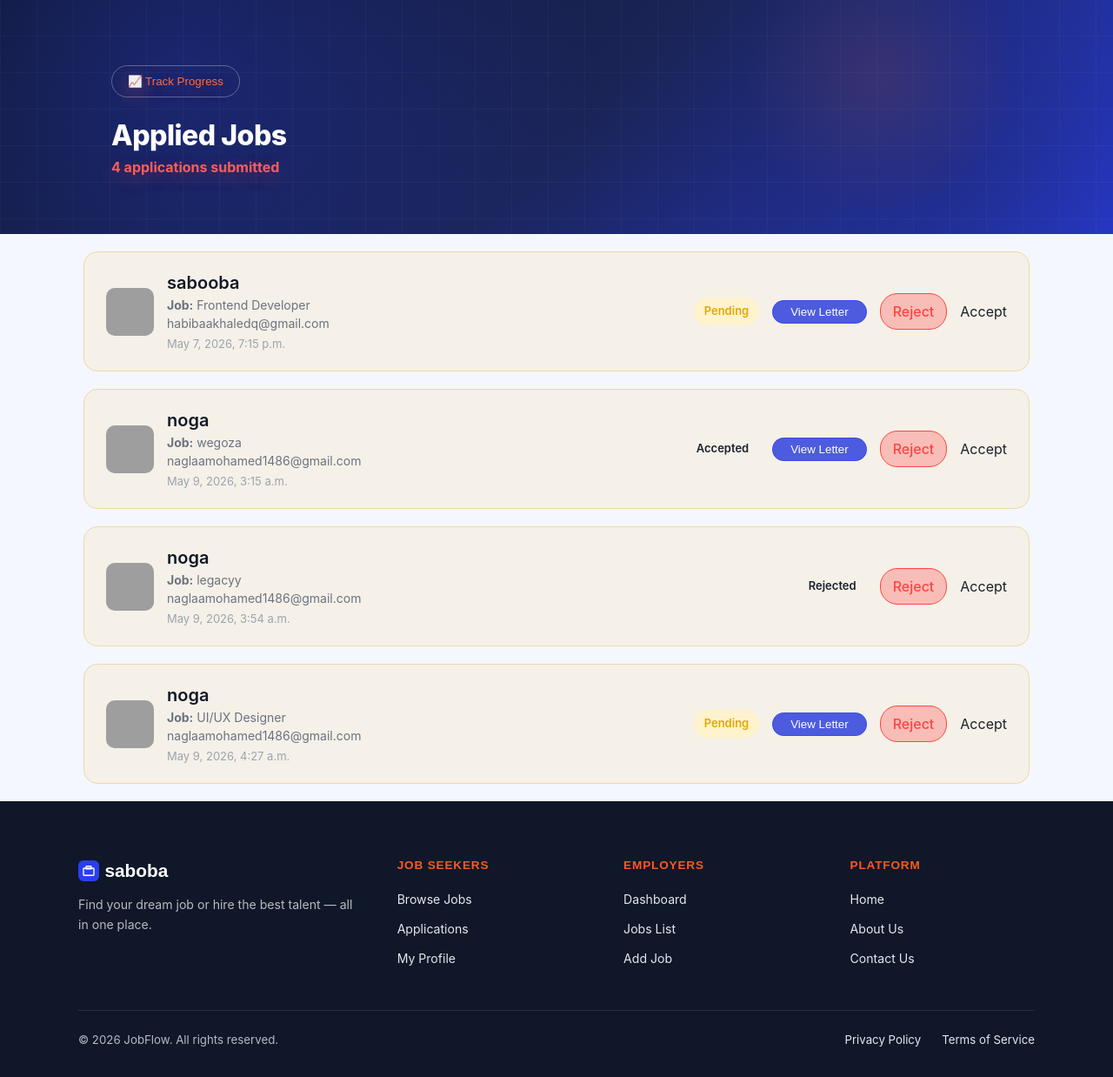
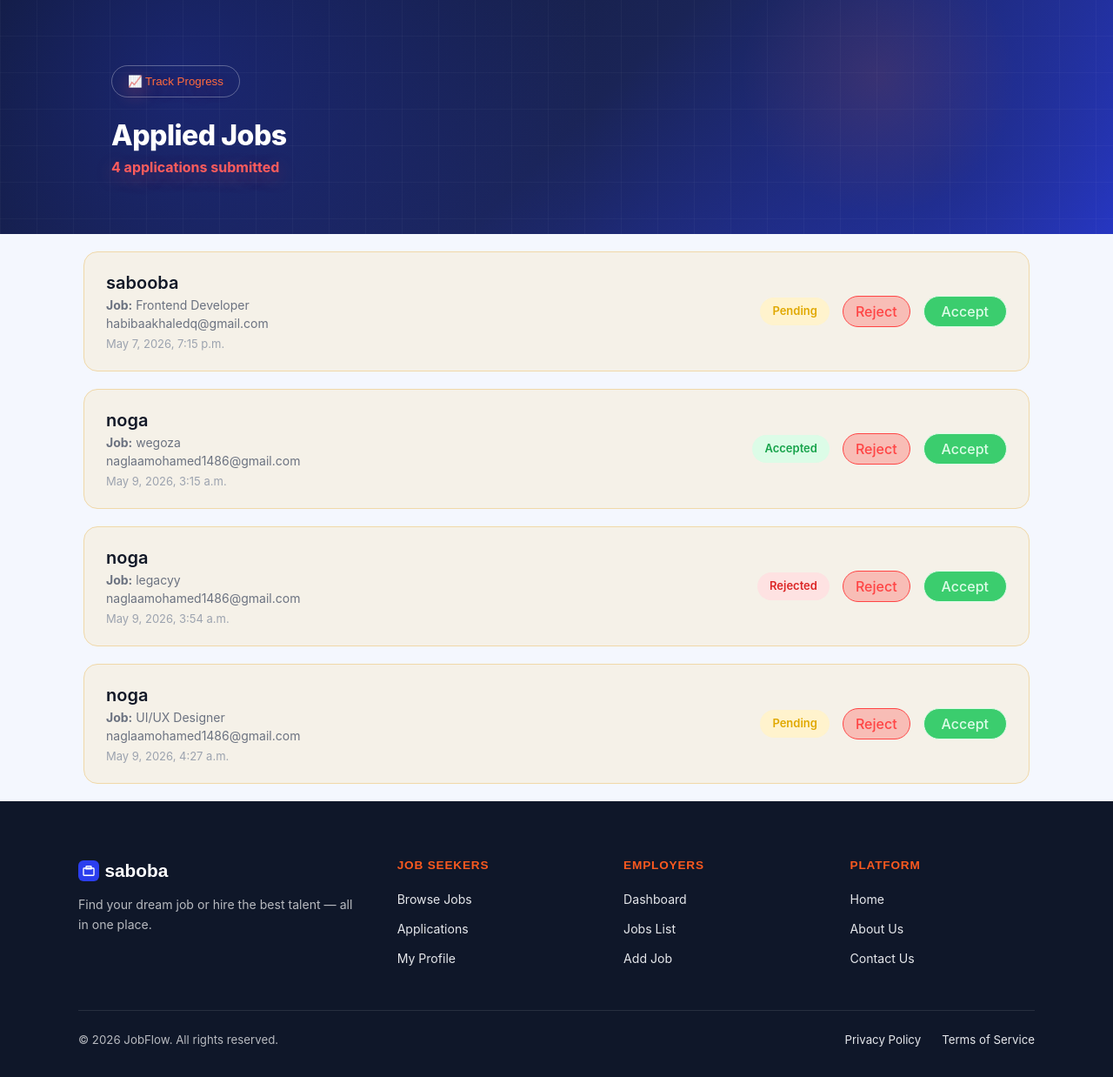
Before and after one commit to naglaamohamed1486-droid/A5er-saboba-isa, a Django app: template templates/Jobs/adminapply.html in a window 1280 px wide. Shown: the part 69-1307 px from the top of the page at 87% size. Run offline with Django 5.2, Linux system fonts and the light colour scheme; the template is opened without the code that fills it: values that come from a table or form of the project are taken from there, others are empty; data comes from the database, SQL or seed files in the repository; both versions use the stored data as it was after the commit; grey boxes are pictures that could not be loaded.

Commit message:
hn5laaas

```diff
--- a/static/css/appliedjobs.css
+++ b/static/css/appliedjobs.css
@@ -93,7 +93,7 @@ main{
   background-color:  hsl(0, 100%, 63% ,0.3);
   color: #ff4444;
   border: 1px solid #ff4444;
-  padding: 8px 14px;
+  padding: 5px 14px;
   border-radius: 20px;
   cursor: pointer;
   font-weight: 500;
@@ -212,15 +212,38 @@ main{
 }
 
 .status {
-  padding: 6px 12px;
-  border-radius: 999px;
+  padding: 6px 14px;
+  border-radius: 20px;
+  font-weight: 600;
   font-size: 13px;
-  font-weight: 600;
 }
 
+.status.accepted {
+  background: #dcfce7;
+  color: #16a34a;
+}
+
+.status.rejected {
+  background: #fee2e2;
+  color: #dc2626;
+}
 .status.pending {
   background: #fff3cd;
   color: #e0a800;
+}
+.acc{
+  background-color: hsl(142, 88%, 41%,0.8);
+  color: #dcfce7;
+  border: 1px solid #dcfce7;
+  padding: 5px 20px;
+  border-radius: 20px;
+  cursor: pointer;
+  font-weight: 500;
+  transition: 0.3s;
+}
+.acc:hover{
+   background-color: hsl(142, 88%, 41%);
+    transform: translateY(-2px);
 }
 
 .view-btn {
@@ -238,3 +261,15 @@ main{
 .view-btn:hover {
     background-color: hsl(234, 85%, 55%);
 }
+
+.name{
+  color: #7847EB;
+}
+
+.tit{
+  color: #2B3EEE;
+}
+
+.d{
+ color:  #6B7280;
+}
--- a/templates/Jobs/adminapply.html
+++ b/templates/Jobs/adminapply.html
@@ -27,15 +27,11 @@
         <div class="job-card">
 
           <div class="job-info">
-            <div class="cover">
-              <img src="{% static 'default-avatar.png' %}" alt="applicant avatar"
-                   onerror="this.style.display='none'">
-            </div>
             <div class="job-text">
-              <h3>{{ app.user.username }}</h3>
-              <p><strong>Job:</strong> {{ app.job.title }}</p>
+              <h3 class="name">{{ app.user.username }}</h3>
+              <p class="tit"><strong>Job:</strong> {{ app.job.title }}</p>
               <p>{{ app.user.email }}</p>
-              <span>{{ app.applied_at }}</span>
+              <span class="d">{{ app.applied_at }}</span>
             </div>
           </div>
 
@@ -44,13 +40,6 @@
             <span class="status {{ app.status }}">
             {{ app.get_status_display }}
             </span>
-
-            {% if app.cover_letter %}
-            <button class="view-btn" type="button">
-            View Letter
-            </button>
-            {% endif %}
-
             <a href="{% url 'update_application_status' app.id 'rejected' %}" class="cancel-btn">
             Reject
             </a>
```
Also changed, not shown: db.sqlite3.
